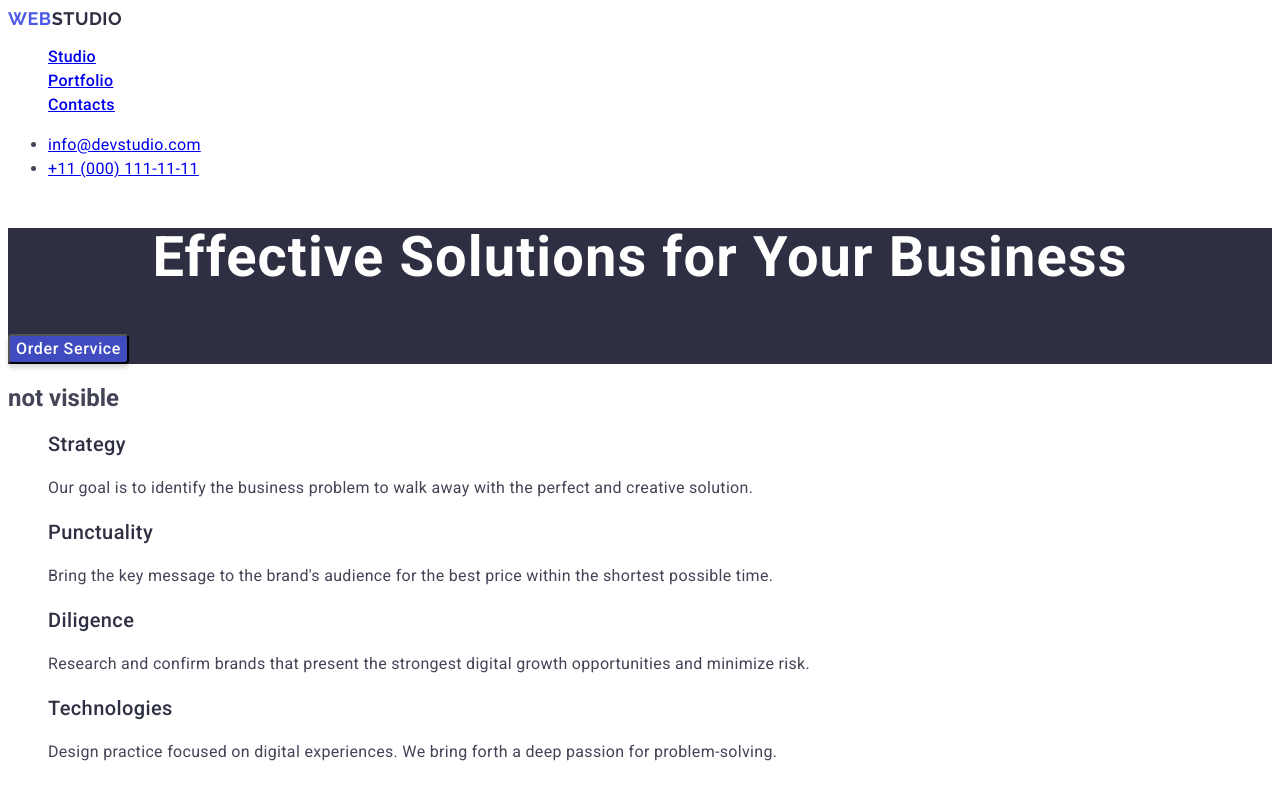
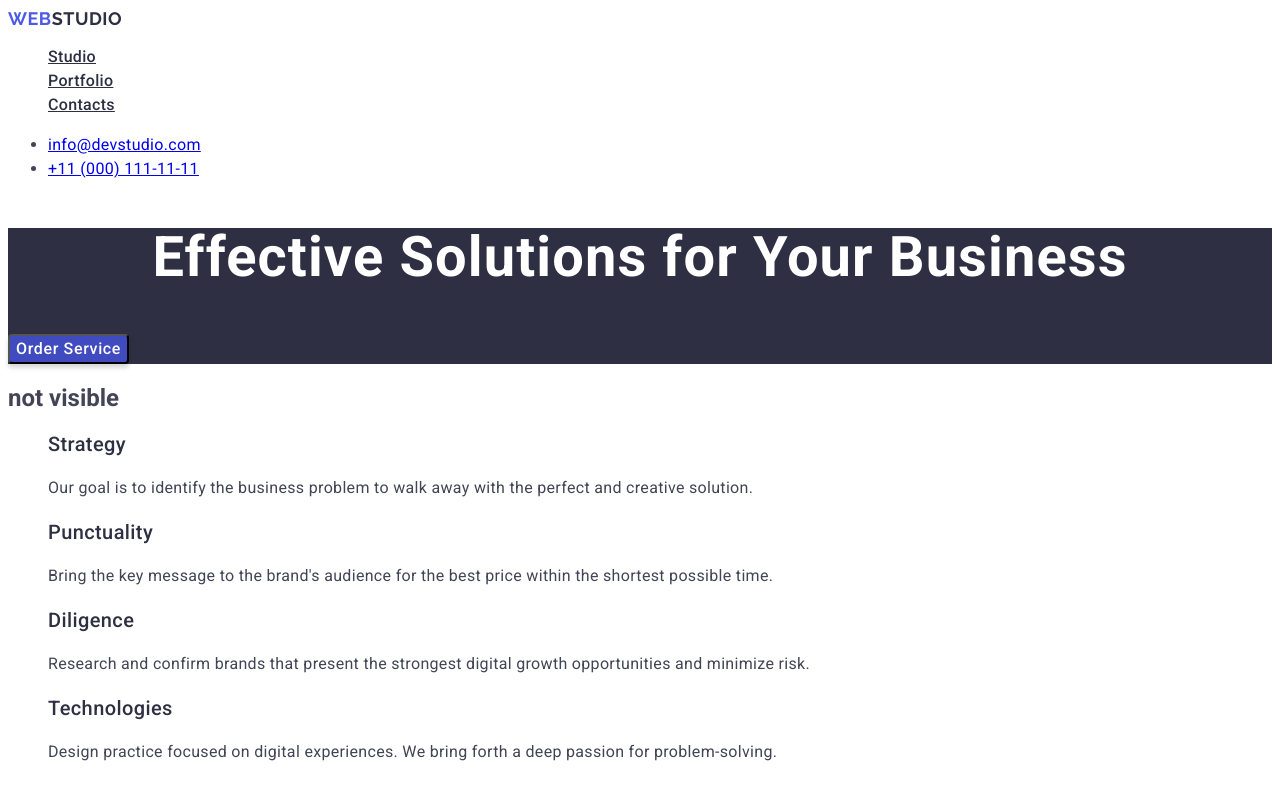
Before and after one commit to Woolfy25/goit-markup-hw-02, a plain HTML site: page index.html in a window 1280 px wide. Shown: the top 791 px of the page. Drawn offline with Linux system fonts and the light colour scheme.

Commit message:
tema 2.2.4

```diff
--- a/index.html
+++ b/index.html
@@ -20,10 +20,10 @@
         <a href="./index.html" class="logo link">
           Web<span class="logo-second-word">Studio</span></a
         >
-        <ul class="list nav-link">
-          <li><a href="./index.html">Studio</a></li>
-          <li><a href="./portfolio.html">Portfolio</a></li>
-          <li><a href="./Contacts">Contacts</a></li>
+        <ul class="list">
+          <li><a href="./index.html" class="nav-link">Studio</a></li>
+          <li><a href="./portfolio.html" class="nav-link">Portfolio</a></li>
+          <li><a href="./Contacts" class="nav-link">Contacts</a></li>
         </ul>
       </nav>
       <!-- Contact-Informations -->
```
